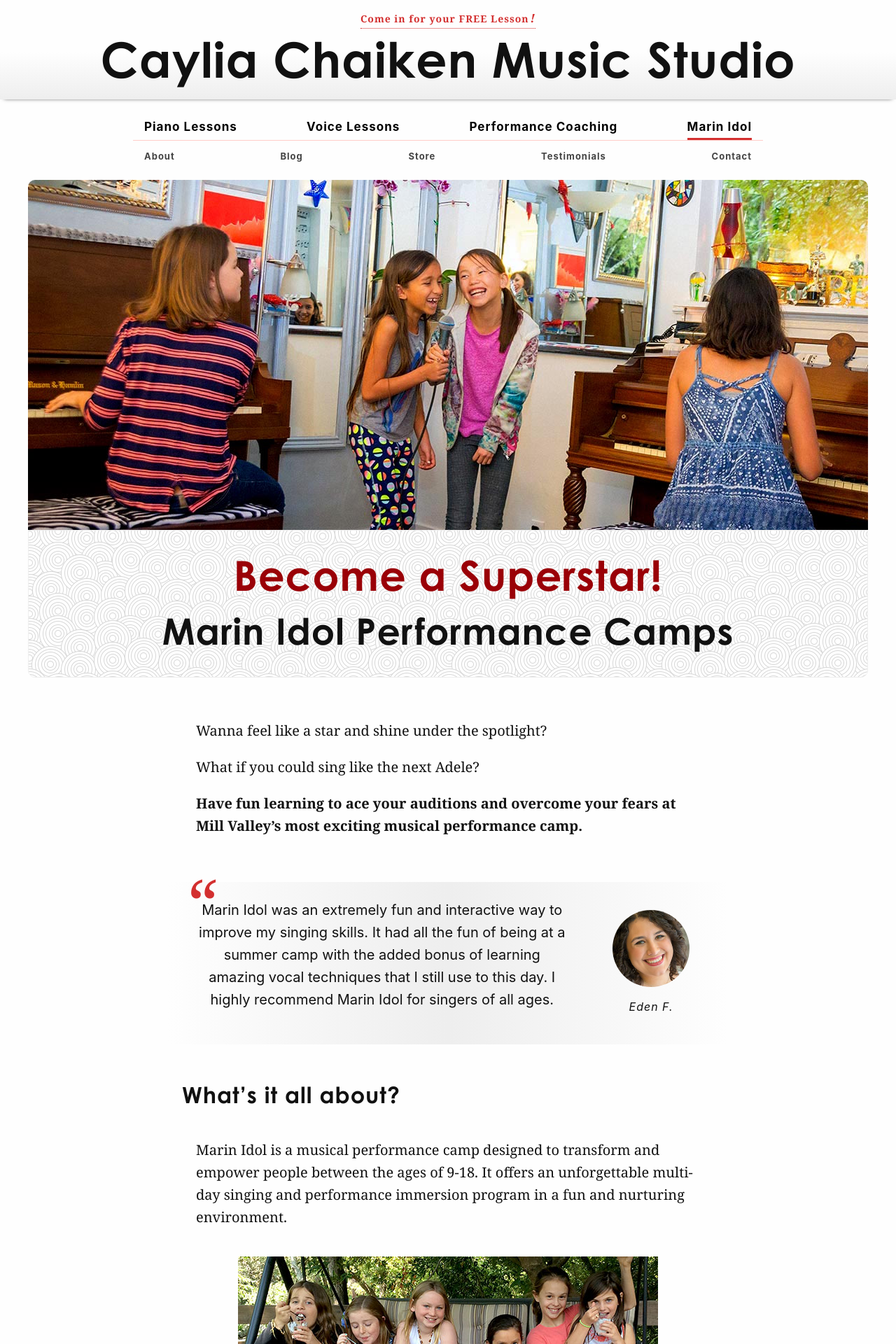
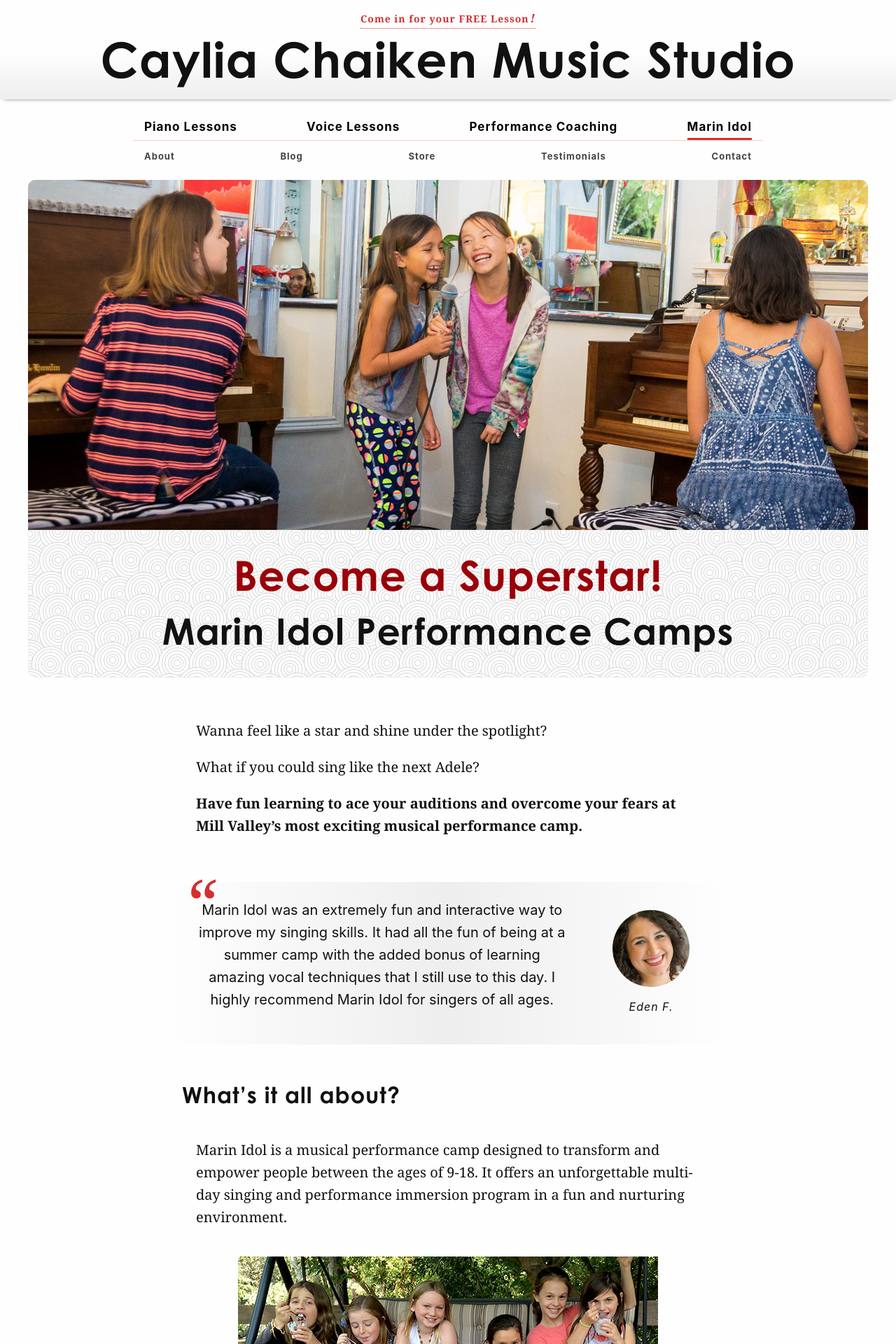
Before and after one commit to cchaiken/ccms, a Jekyll site: the page built from marin-idol-performance-camps.md, in a window 1280 px wide. Shown: the top 1920 px of the page at 70% size. Built offline with Jekyll 4.4.1, drawn with Linux system fonts in a browser that asks for light colours; some web fonts are replaced.

Commit message:
Updated Marin Idol Performance Camps

```diff
--- a/marin-idol-performance-camps.md
+++ b/marin-idol-performance-camps.md
@@ -4,7 +4,7 @@
   performance camp for school students. Single & Multi Day programs available. Sign
   up now!
 id: marin-idol-performance-camps
-hero: marin-idol-performance-campbanner-2.jpg
+hero: marin-idol-mill-valley-performance-camp.jpg
 intro:
   main: Become a Superstar!
   sub: Marin Idol Performance Camps
```
